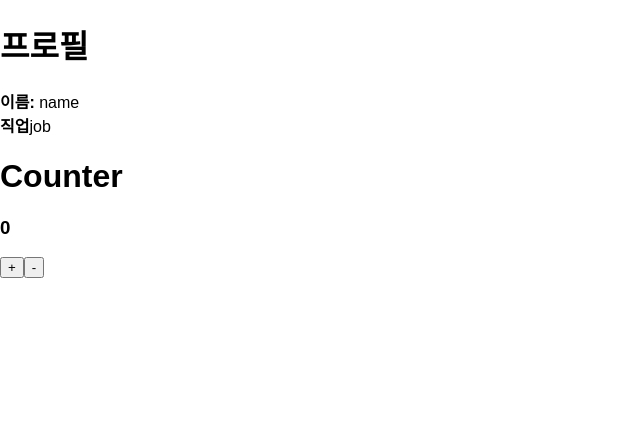
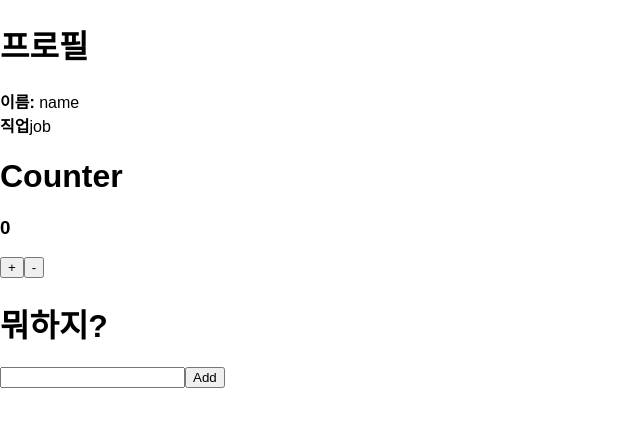
Before and after one commit to ygnoh/typescript-with-react-sample, a React (Create React App) app in the folder app/: page / in a window 1280 px wide. Shown: the top 426 px of the page, without its empty margins (0-640 px from the left). Built offline with nearby package versions, Linux system fonts and the light colour scheme; the HTML template or start-up script is replaced by a standard one.

Commit message:
todolist 렌더링

```diff
--- a/app/src/App.tsx
+++ b/app/src/App.tsx
@@ -1,6 +1,7 @@
 import * as React from 'react';
 import Counter from './components/Counter';
 import Profile from './components/Profile';
+import TodoList from './components/TodoList';
 
 class App extends React.Component {
   public render() {
@@ -11,6 +12,7 @@ class App extends React.Component {
           job="job"
         />
         <Counter />
+        <TodoList />
       </div>
     );
   }
--- /dev/null
+++ b/app/src/components/TodoList.tsx
@@ -0,0 +1,105 @@
+import * as React from 'react';
+import TodoItem from './TodoItem';
+
+interface Props {
+
+}
+
+interface TodoItemData {
+  id: number;
+  text: string;
+  done: boolean;
+}
+
+interface State {
+  todoItems: TodoItemData[];
+  input: string;
+}
+
+class TodoList extends React.Component<Props, State> {
+  id: number = 0;
+  state: State = {
+    todoItems: [],
+    input: ''
+  };
+
+  onToggle = (id: number): void => {
+    const { todoItems } = this.state;
+    const index = todoItems.findIndex(todo => todo.id === id);
+    const selectedItem = todoItems[index];
+    const nextItems = [...todoItems];
+    const nextItem = {
+      ...selectedItem,
+      done: !selectedItem.done
+    };
+
+    nextItems[index] = nextItem;
+
+    this.setState({
+      todoItems: nextItems
+    });
+  };
+
+  onRemove = (id: number): void => {
+    this.setState(
+      ({ todoItems }) => ({
+        todoItems: todoItems.filter(todo => todo.id !== id)
+      })
+    );
+  };
+
+  onChange = (e: React.FormEvent<HTMLInputElement>): void => {
+    const { value } = e.currentTarget;
+
+    this.setState({
+      input: value
+    });
+  };
+
+  onSubmit = (e: React.FormEvent<HTMLFormElement>): void => {
+    e.preventDefault();
+
+    this.setState(
+      ({ todoItems, input }) => ({
+        input: '',
+        todoItems: todoItems.concat({
+          id: this.id++,
+          text: input,
+          done: false
+        })
+      })
+    );
+  };
+
+  render() {
+    const { onSubmit, onChange, onToggle, onRemove } = this;
+    const { input, todoItems } = this.state;
+
+    const todoItemList = todoItems.map(
+      todo => (
+        <TodoItem
+          key={todo.id}
+          done={todo.done}
+          onToggle={() => onToggle(todo.id)}
+          onRemove={() => onRemove(todo.id)}
+          text={todo.text}
+        />
+      )
+    );
+
+    return (
+      <div>
+        <h1>뭐하지?</h1>
+        <form onSubmit={onSubmit}>
+          <input onChange={onChange} value={input} />
+          <button type="submit">Add</button>
+        </form>
+        <ul>
+          {todoItemList}
+        </ul>
+      </div>
+    );
+  }
+}
+
+export default TodoList
```
